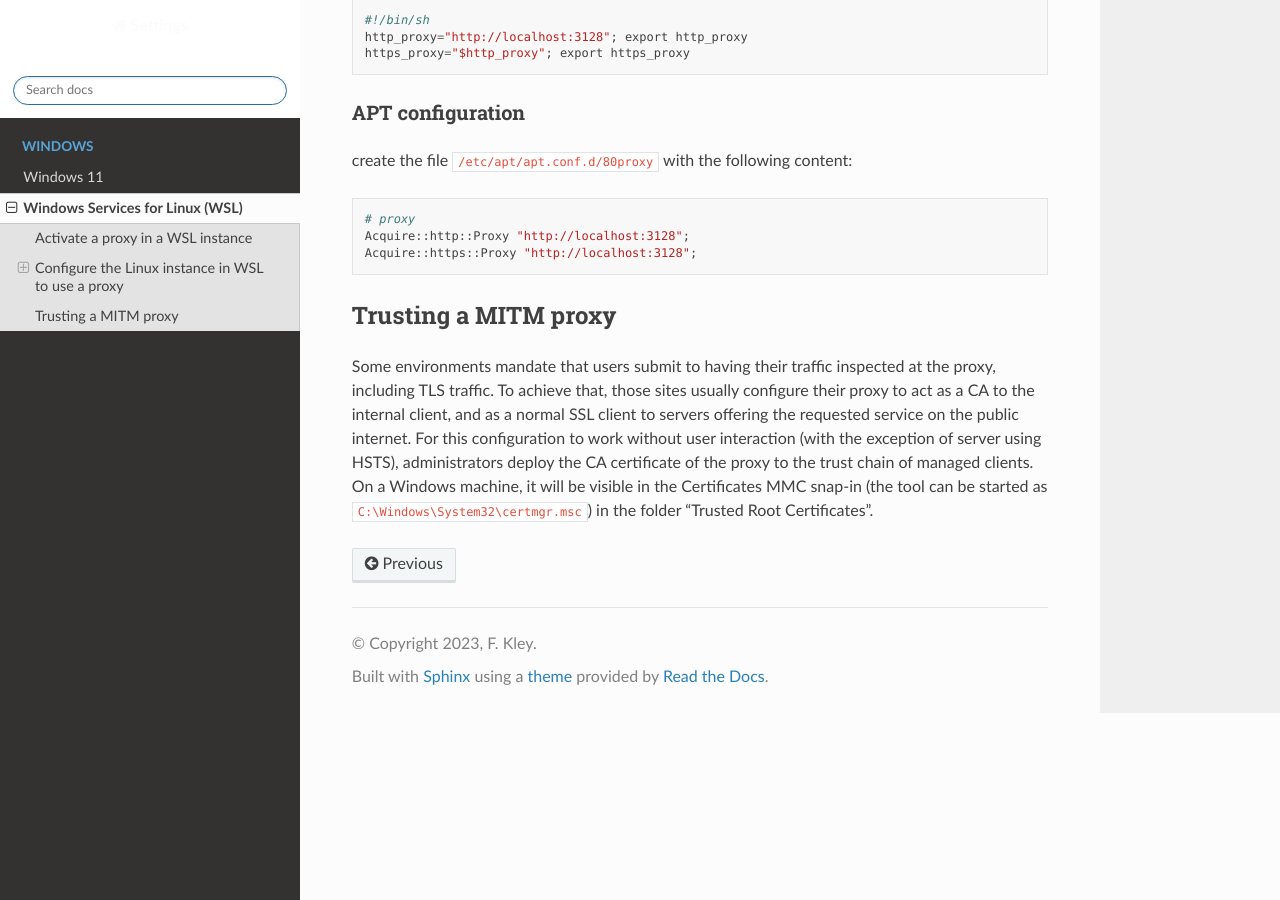
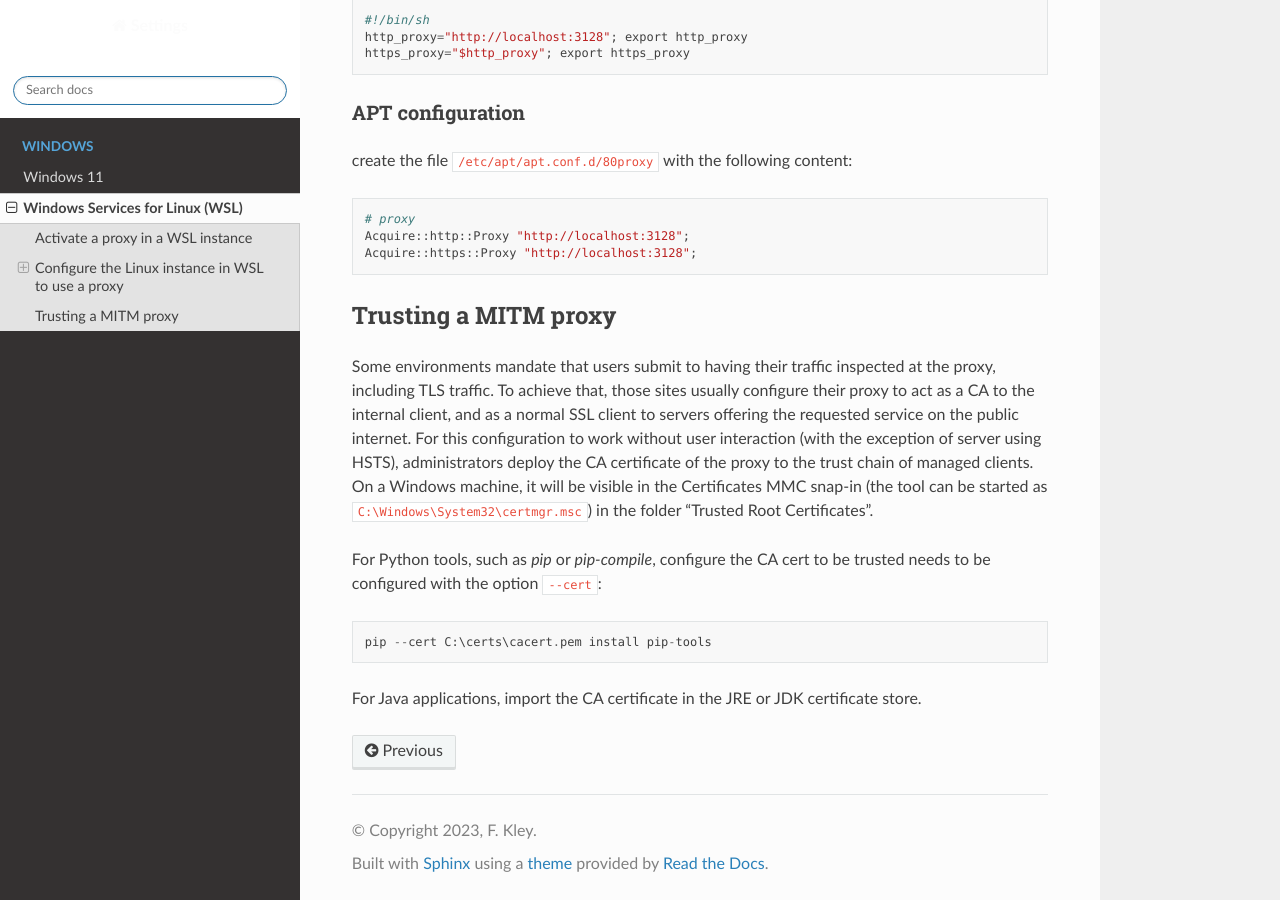
Before and after one commit to fl/settings, a Sphinx documentation site: the page built from docs/wsl.rst, in a window 1280 px wide and 900 px high, scrolled down 773 px. Built offline with Sphinx 7.4.7 and the Read the Docs theme 2.0.0, drawn with Linux system fonts in a browser that asks for light colours.

Commit message:
continue WSL setup docs

```diff
--- a/docs/wsl.rst
+++ b/docs/wsl.rst
@@ -43,3 +43,9 @@ Trusting a MITM proxy
 ---------------------
 
 Some environments mandate that users submit to having their traffic inspected at the proxy, including TLS traffic. To achieve that, those sites usually configure their proxy to act as a CA to the internal client, and as a normal SSL client to servers offering the requested service on the public internet. For this configuration to work without user interaction (with the exception of server using HSTS), administrators deploy the CA certificate of the proxy to the trust chain of managed clients. On  a Windows machine, it will be visible in the Certificates MMC snap-in (the tool can be started as ``C:\Windows\System32\certmgr.msc``) in the folder "Trusted Root Certificates".
+
+For Python tools, such as `pip` or `pip-compile`, configure the CA cert to be trusted needs to be configured with the option ``--cert``::
+
+    pip --cert C:\certs\cacert.pem install pip-tools
+
+For Java applications, import the CA certificate in the JRE or JDK certificate store.
```
